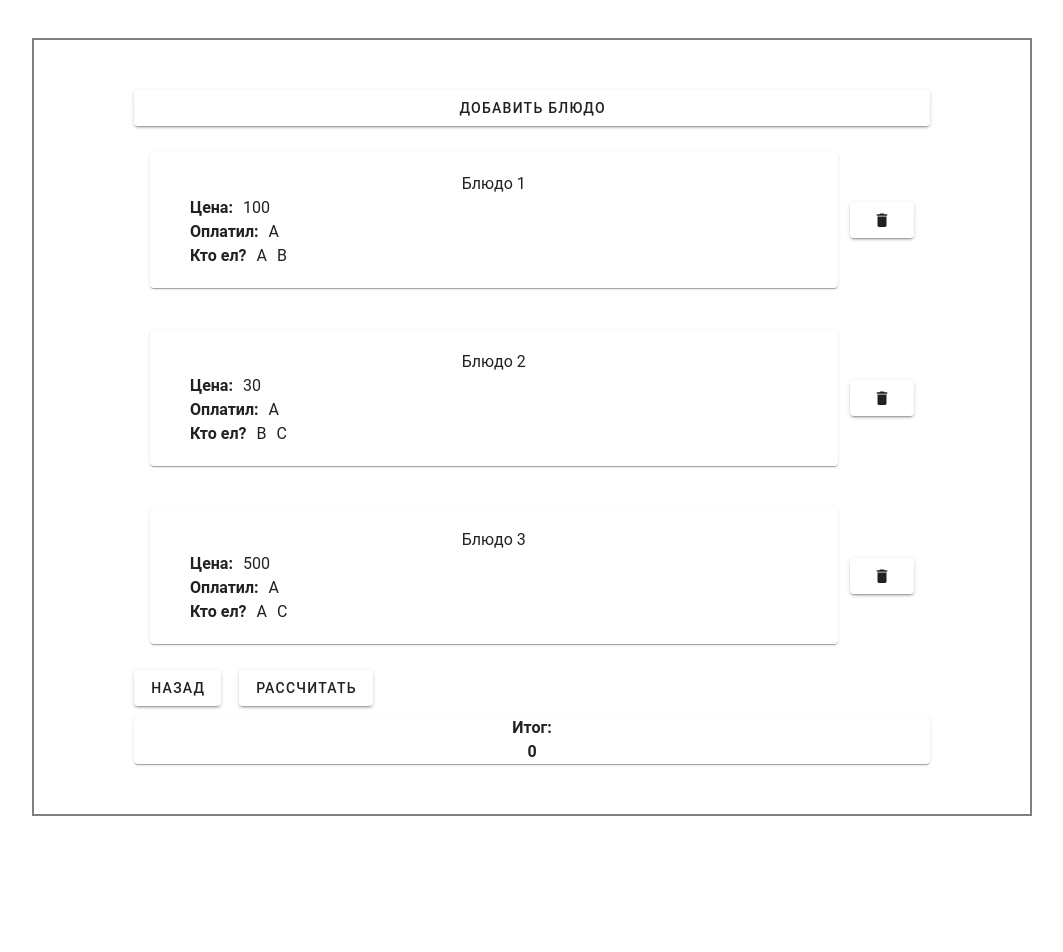
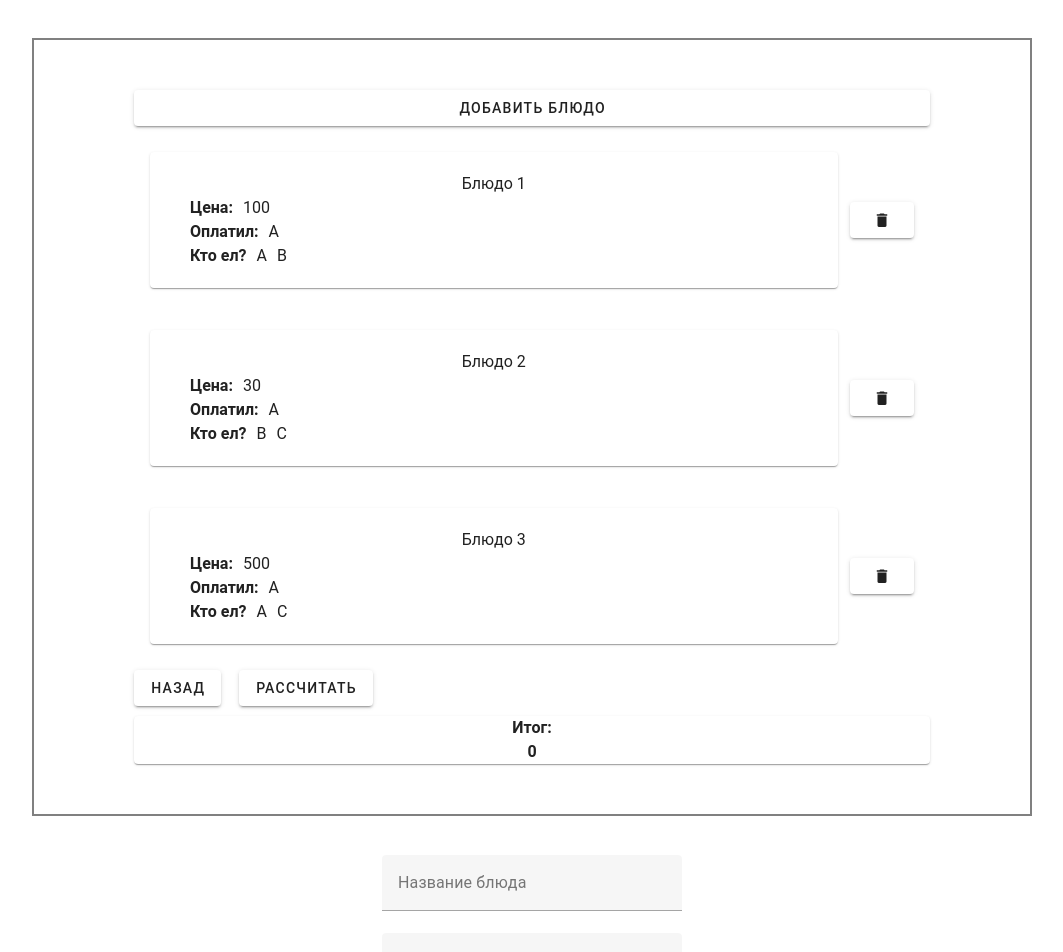
Before and after one commit to TatianaChF/-JS-Vue-, a Vue app: page /dishes in a window 1280 px wide. Shown: the top 952 px of the page, without its empty margins (108-1171 px from the left). Before the commit the page ends 836 px from the top, so only its background shows below. Built offline with nearby package versions, Linux system fonts and the light colour scheme.

Commit message:
adding form dishes component

```diff
--- a/src/components/DishesPage.vue
+++ b/src/components/DishesPage.vue
@@ -11,11 +11,13 @@
       <h4 class="h4-red">0</h4>
     </v-card>
   </v-container>
+  <form-dishes />
 </template>
 
 <script setup>
 import { ref } from "vue";
 import DishesInfo from "./DishesInfo.vue";
+import FormDishes from "./FormDishes.vue";
 
 let dishes = ref([
   {
```
